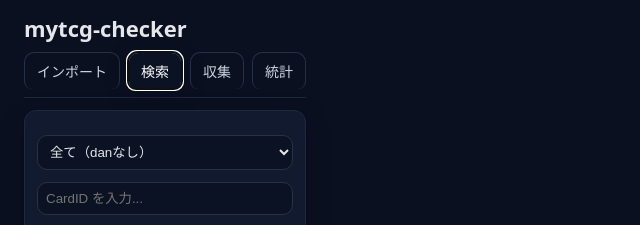
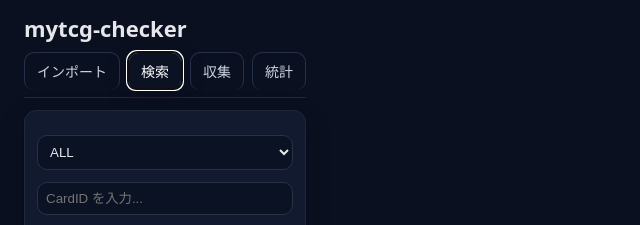
Before and after one commit to Megusuke/mytcg-checker, a React (Vite) app: page / in a window 1280 px wide. Both pictures are taken after a click on the tab "検索". Shown: the top 225 px of the page, without its empty margins (0-640 px from the left). Built offline with nearby package versions, Linux system fonts and the light colour scheme.

Commit message:
update  note

```diff
--- a/src/features/cards/CardsList.tsx
+++ b/src/features/cards/CardsList.tsx
@@ -37,7 +37,10 @@ export const CardsList: React.FC = () => {
   const [viewer, setViewer] = useState<string | null>(null) // 拡大表示中の cardId
   const [ownCount, setOwnCount] = useState<number>(0)       // 拡大中カードの所持枚数
   const [ownMap, setOwnMap] = useState<Record<string, number>>({})
-  const [danFilter, setDanFilter] = useState<string>('')
+  const [danFilter, setDanFilter] = useState<string>(() => {
+    const saved = localStorage.getItem('search.dan')
+    return saved !== null ? saved : ''
+  })
 
   // カードごとのメモ
   const [memoText, setMemoText] = useState<string>('')
@@ -52,8 +55,6 @@ export const CardsList: React.FC = () => {
       // 前回の検索条件を復元
       const savedCardId = localStorage.getItem('search.cardId') || ''
       setSearchCardId(savedCardId)
-      const savedDan = localStorage.getItem('search.dan') || ''
-      setDanFilter(savedDan)
 
       // 所持情報をまとめて読み込み（並列）
       const map: Record<string, number> = {}
@@ -97,6 +98,8 @@ export const CardsList: React.FC = () => {
   useEffect(() => {
     localStorage.setItem('search.onlyUnowned', onlyUnowned ? '1' : '0')
   }, [onlyUnowned])
+
+  // （初期値を localStorage から取っているので復元用 useEffect は不要）
 
   // 画像クリックで拡大＆カウンタ取得
   async function openViewer(cid: string) {
@@ -154,7 +157,7 @@ export const CardsList: React.FC = () => {
             onChange={(e) => setDanFilter(e.target.value)}
             style={{ padding: '8px' }}
           >
-            <option value="">全て（danなし）</option>
+            <option value="">ALL</option>
             {danOptions.map(d => <option key={d} value={d}>{d}</option>)}
           </select>
           <input
```
